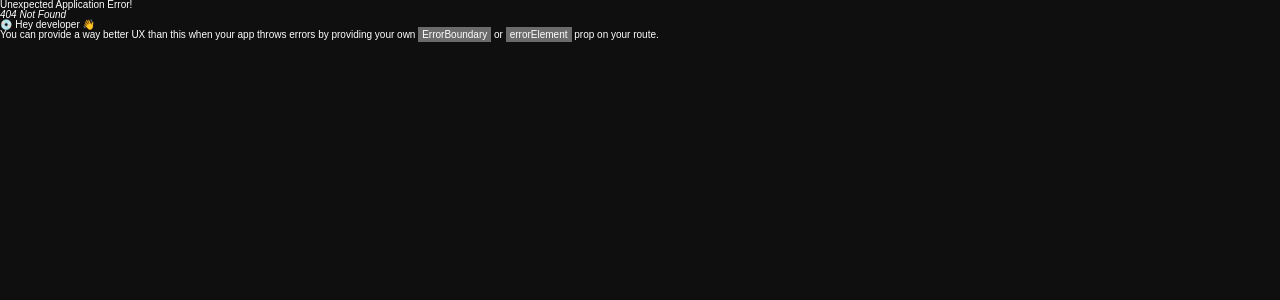
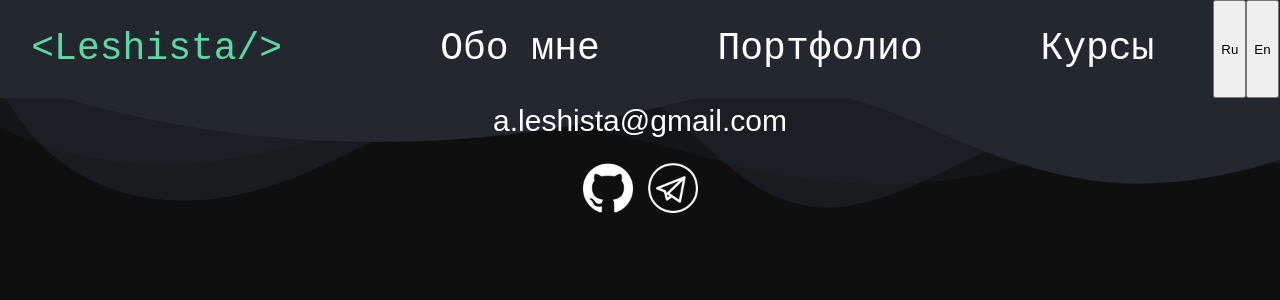
Before and after one commit to Leshista/CV, a React (Vite) app: page / in a window 1280 px wide. Before the commit this address had no page. Shown: the top 300 px of the page. Built offline with nearby package versions, Linux system fonts and the light colour scheme.

Commit message:
Added change language feature

```diff
--- a/src/App.jsx
+++ b/src/App.jsx
@@ -8,7 +8,7 @@ import Courses from './routes/Courses'
 function App() {
   const router = createBrowserRouter([
     {
-      path: '/CV', element: <PageWrapper />, children:
+      path: '/', element: <PageWrapper />, children:
         [
           {index: true, element: <Experience/>},
           {path: 'portfolio', element: <Portfolio />},
--- /dev/null
+++ b/src/UI/textProvider.js
@@ -0,0 +1,27 @@
+import { useSelector } from 'react-redux';
+
+export const textEn = {
+    aboutMe: 'About me',
+    portfolio: 'Portfolio',
+    courses: 'Courses',
+};
+
+export const textRu = {
+    aboutMe: 'Обо мне',
+    portfolio: 'Портфолио',
+    courses: 'Курсы',
+};
+
+const textProvider = (text) => {
+    const CurrentLanguage = useSelector((state) => state.lang.language);
+    switch (CurrentLanguage) {
+        case 'en':
+            return textEn[text];
+        case 'ru':
+            return textRu[text];
+        default:
+            break;
+    }
+};
+
+export default textProvider;
--- a/src/components/Header.jsx
+++ b/src/components/Header.jsx
@@ -1,16 +1,25 @@
 import { NavLink } from 'react-router-dom';
+import { useDispatch } from 'react-redux';
 
+import { langActions } from '../store/lang';
+import textProvider from '../UI/textProvider';
 import classes from './css/Header.module.css'
 
 const Header = () => {
+    const dispatch = useDispatch()
+    const languageToEnHandler = () => dispatch(langActions.toggleLangEn())
+    const languageToRuHandler = () => dispatch(langActions.toggleLangRu())
+
     return (
         <header className={classes.header}>
             <div className={classes.nameTyping}></div>
             <nav className={classes.nav}>
-                <NavLink to='/CV/' className={classes.nav__item}>Обо мне</NavLink>
-                <NavLink to='portfolio' className={classes.nav__item}>Портфолио</NavLink>
-                <NavLink to='courses' className={classes.nav__item}>Курсы</NavLink>
+                <NavLink to='/' className={classes.nav__item}>{ textProvider('aboutMe') }</NavLink>
+                <NavLink to='portfolio' className={classes.nav__item}>{ textProvider('portfolio') }</NavLink>
+                <NavLink to='courses' className={classes.nav__item}>{ textProvider('courses') }</NavLink>
             </nav>
+            <button onClick={languageToRuHandler}>Ru</button>
+            <button onClick={languageToEnHandler}>En</button>
             <div className={classes.burger}>
                 <div className={classes.burger__stripe}></div>
                 <div className={classes.burger__stripe}></div>
--- a/src/main.jsx
+++ b/src/main.jsx
@@ -1,11 +1,15 @@
 import React from 'react'
 import ReactDOM from 'react-dom/client'
+import { Provider } from 'react-redux'
+import store from './store/index.js'
 import './main.css'
 
 import App from './App.jsx'
 
 ReactDOM.createRoot(document.getElementById('root')).render(
   <React.StrictMode>
-    <App />
+    <Provider store={store}>
+      <App />
+    </Provider>
   </React.StrictMode>,
 )
--- a/src/store/index.js
+++ b/src/store/index.js
@@ -1,5 +1,11 @@
 import { configureStore } from '@reduxjs/toolkit';
 
-const store = configureStore({ reducer: null });
+import langReducer from './lang';
+
+const store = configureStore({
+    reducer: {
+        lang: langReducer,
+    },
+});
 
 export default store;
--- /dev/null
+++ b/src/store/lang.js
@@ -0,0 +1,17 @@
+import { createSlice } from '@reduxjs/toolkit';
+
+const langSlice = createSlice({
+    name: 'lang',
+    initialState: { language: 'ru' },
+    reducers: {
+        toggleLangRu(state) {
+            state.language = 'ru';
+        },
+        toggleLangEn(state) {
+            state.language = 'en';
+        },
+    },
+});
+
+export const langActions = langSlice.actions;
+export default langSlice.reducer;
--- a/vite.config.js
+++ b/vite.config.js
@@ -4,5 +4,5 @@ import react from '@vitejs/plugin-react';
 // https://vitejs.dev/config/
 export default defineConfig({
     plugins: [react()],
-    base: '/CV/',
+    base: '/',
 });
```
